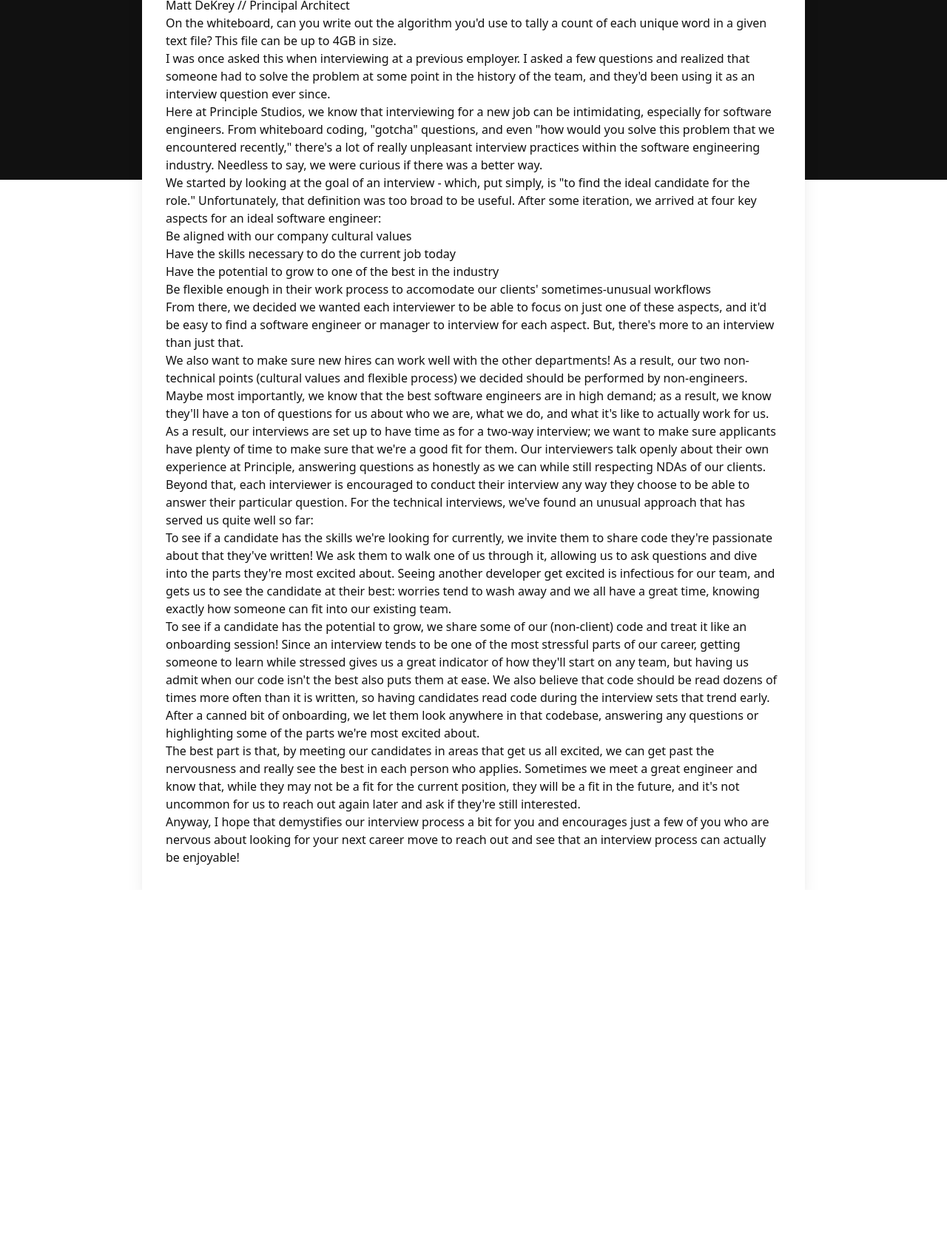
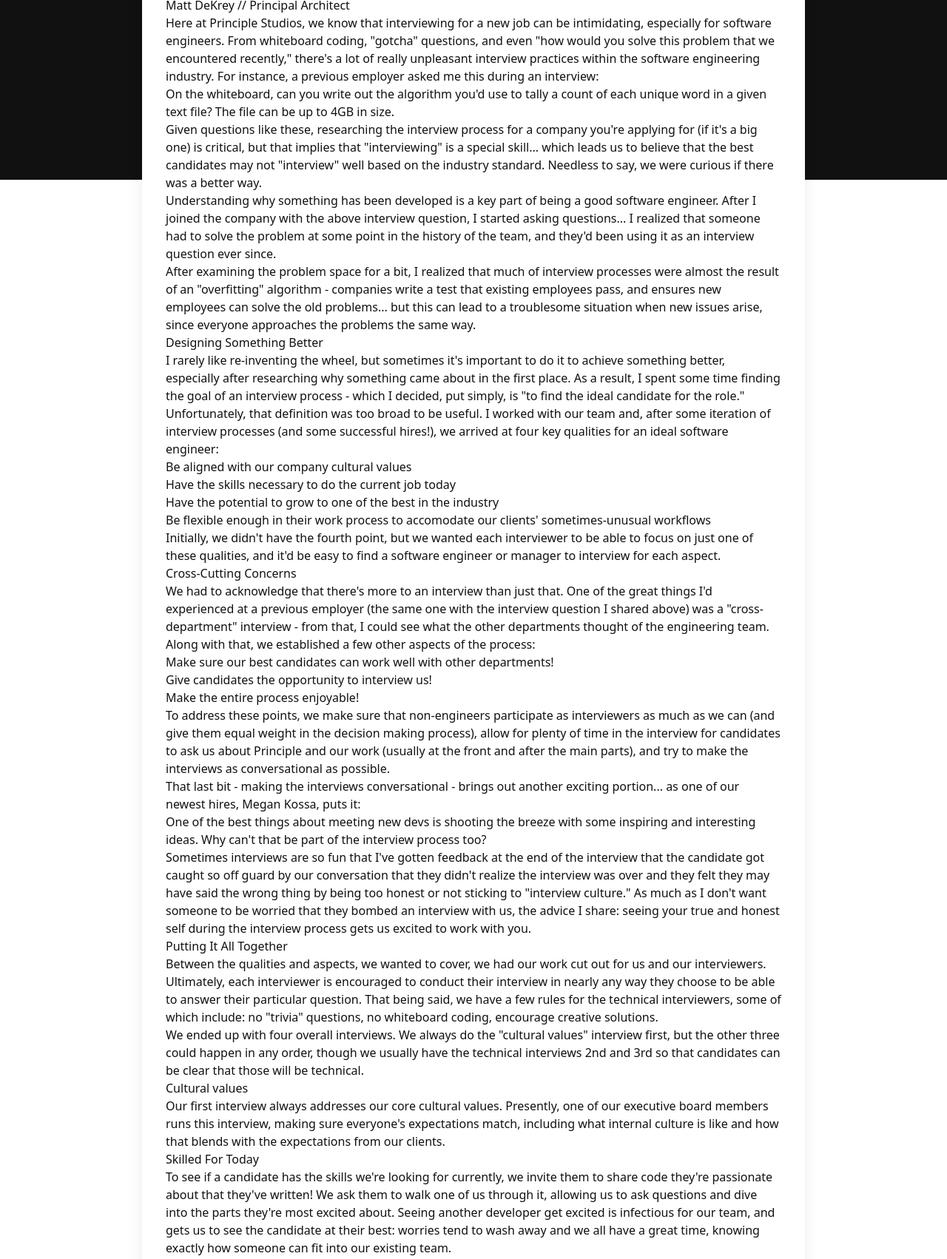
Before and after one commit to PrincipleStudios/PrincipleTools, an Astro site in the folder PrincipleStudios.Tools.Ui/: page /culture/interviews in a window 1280 px wide. Shown: the part 141-1843 px from the top of the page at 74% size. Before the commit the page ends 1344 px from the top, so only its background shows below. Built offline with nearby package versions, Linux system fonts and the light colour scheme; Astro itself is replaced by a stand-in of ours; some packages are replaced by stand-ins of ours.

Commit message:
Rewrite interviews article with fresh eyes

```diff
--- a/PrincipleStudios.Tools.Ui/src/pages/culture/interviews.mdx
+++ b/PrincipleStudios.Tools.Ui/src/pages/culture/interviews.mdx
@@ -14,25 +14,44 @@
 
 </a>
 
-> On the whiteboard, can you write out the algorithm you'd use to tally a count
-> of each unique word in a given text file? This file can be up to 4GB in size.
-
-I was once asked this when interviewing at a previous employer. I asked a few
-questions and realized that someone had to solve the problem at some point in
-the history of the team, and they'd been using it as an interview question ever
-since.
-
 Here at Principle Studios, we know that interviewing for a new job can be
 intimidating, especially for software engineers. From whiteboard coding,
 "gotcha" questions, and even "how would you solve this problem that we
 encountered recently," there's a lot of really unpleasant interview practices
-within the software engineering industry. Needless to say, we were curious if
-there was a better way.
+within the software engineering industry. For instance, a previous employer
+asked me this during an interview:
 
-We started by looking at the goal of an interview - which, put simply, is "to
-find the ideal candidate for the role." Unfortunately, that definition was too
-broad to be useful. After some iteration, we arrived at four key aspects for
-an ideal software engineer:
+> On the whiteboard, can you write out the algorithm you'd use to tally a count
+> of each unique word in a given text file? The file can be up to 4GB in size.
+
+Given questions like these, researching the interview process for a company
+you're applying for (if it's a big one) is critical, but that implies that
+"interviewing" is a special skill... which leads us to believe that the best
+candidates may not "interview" well based on the industry standard. Needless to
+say, we were curious if there was a better way.
+
+Understanding why something has been developed is a key part of being a good
+software engineer. After I joined the company with the above interview question,
+I started asking questions... I realized that someone had to solve the problem
+at some point in the history of the team, and they'd been using it as an
+interview question ever since.
+
+After examining the problem space for a bit, I realized that much of interview
+processes were almost the result of an "overfitting" algorithm - companies write
+a test that existing employees pass, and ensures new employees can solve the old
+problems... but this can lead to a troublesome situation when new issues arise,
+since everyone approaches the problems the same way.
+
+## Designing Something Better
+
+I rarely like re-inventing the wheel, but sometimes it's important to do it to
+achieve something better, especially after researching why something came about
+in the first place. As a result, I spent some time finding the goal of an
+interview process - which I decided, put simply, is "to find the ideal candidate
+for the role." Unfortunately, that definition was too broad to be useful. I
+worked with our team and, after some iteration of interview processes (and some
+successful hires!), we arrived at four key qualities for an ideal software
+engineer:
 
 - Be aligned with our [company cultural values][1]
 - Have the skills necessary to do the current job today
@@ -40,51 +59,110 @@
 - Be flexible enough in their work process to accomodate our clients'
   sometimes-unusual workflows
 
-From there, we decided we wanted each interviewer to be able to focus on just
-one of these aspects, and it'd be easy to find a software engineer or manager to
-interview for each aspect. But, there's more to an interview than just that.
+Initially, we didn't have the fourth point, but we wanted each interviewer to be
+able to focus on just one of these qualities, and it'd be easy to find a software
+engineer or manager to interview for each aspect.
 
-We also want to make sure new hires can work well with the other departments! As
-a result, our two non-technical points (cultural values and flexible process) we
-decided should be performed by non-engineers.
+## Cross-Cutting Concerns
 
-Maybe most importantly, we know that the best software engineers are in high
-demand; as a result, we know they'll have a ton of questions for us about who we
-are, what we do, and what it's like to actually work for us. As a result, our
-interviews are set up to have time as for a two-way interview; we want to make
-sure applicants have plenty of time to make sure that we're a good fit for them.
-Our interviewers talk openly about their own experience at Principle, answering
-questions as honestly as we can while still respecting NDAs of our clients.
+We had to acknowledge that there's more to an interview than just that. One of
+the great things I'd experienced at a previous employer (the same one with the
+interview question I shared above) was a "cross-department" interview - from
+that, I could see what the other departments thought of the engineering team.
+Along with that, we established a few other aspects of the process:
 
-Beyond that, each interviewer is encouraged to conduct their interview any way
-they choose to be able to answer their particular question. For the technical
-interviews, we've found an unusual approach that has served us quite well so
-far:
+- Make sure our best candidates can work well with other departments!
+- Give candidates the opportunity to interview us!
+- Make the entire process enjoyable!
 
-- To see if a candidate has the skills we're looking for currently, we invite
+To address these points, we make sure that non-engineers participate as
+interviewers as much as we can (and give them equal weight in the decision
+making process), allow for plenty of time in the interview for candidates to
+ask us about Principle and our work (usually at the front and after the main
+parts), and try to make the interviews as conversational as possible.
+
+That last bit - making the interviews conversational - brings out another
+exciting portion... as one of our newest hires, Megan Kossa, puts it:
+
+> One of the best things about meeting new devs is shooting the breeze with some
+> inspiring and interesting ideas. Why can't that be part of the interview
+> process too?
+
+Sometimes interviews are so fun that I've gotten feedback at the end of the
+interview that the candidate got caught so off guard by our conversation that
+they didn't realize the interview was over and they felt they may have said the
+wrong thing by being too honest or not sticking to "interview culture." As much
+as I don't want someone to be worried that they bombed an interview with us, the
+advice I share: seeing your true and honest self during the interview process
+gets us excited to work with you.
+
+## Putting It All Together
+
+Between the qualities and aspects, we wanted to cover, we had our work cut out
+for us and our interviewers.
+
+Ultimately, each interviewer is encouraged to conduct their interview in nearly
+any way they choose to be able to answer their particular question. That being
+said, we have a few rules for the technical interviewers, some of which include:
+no "trivia" questions, no whiteboard coding, encourage creative solutions.
+
+We ended up with four overall interviews. We always do the "cultural values"
+interview first, but the other three could happen in any order, though we
+usually have the technical interviews 2nd and 3rd so that candidates can be
+clear that those will be technical.
+
+### Cultural values
+
+Our first interview always addresses our [core cultural values][1]. Presently,
+one of our executive board members runs this interview, making sure everyone's
+expectations match, including what internal culture is like and how that blends
+with the expectations from our clients.
+
+### Skilled For Today
+
+To see if a candidate has the skills we're looking for currently, we invite
 them to share code they're passionate about that they've written! We ask them
 to walk one of us through it, allowing us to ask questions and dive into the
 parts they're most excited about. Seeing another developer get excited is
 infectious for our team, and gets us to see the candidate at their best:
 worries tend to wash away and we all have a great time, knowing exactly how
 someone can fit into our existing team.
-- To see if a candidate has the potential to grow, we share some of our
-  (non-client) code and treat it like an onboarding session! Since an interview
-  tends to be one of the most stressful parts of our career, getting someone to
-  learn while stressed gives us a great indicator of how they'll start on any
-  team, but having us admit when our code isn't the best also puts them at ease.
-  We also believe that code should be read dozens of times more often than it is
-  written, so having candidates read code during the interview sets that trend
-  early. After a canned bit of onboarding, we let them look anywhere in that
-  codebase, answering any questions or highlighting some of the parts we're most
-  excited about.
 
-The best part is that, by meeting our candidates in areas that get us all
-excited, we can get past the nervousness and really see the best in each person
-who applies. Sometimes we meet a great engineer and know that, while they may
-not be a fit for the current position, they will be a fit in the future, and
-it's not uncommon for us to reach out again later and ask if they're still
-interested.
+### Potential To Grow
+
+To see if a candidate has the potential to grow, we share some of our
+(non-client) code and treat it like an onboarding session! We believe that code
+should be read dozens of times more often than it is written, so having
+candidates read code during the interview sets that trend early. After a canned
+bit of onboarding, we let them look anywhere in that codebase, answering any
+questions or highlighting some of the parts we're most excited about. The way
+they move through the codebase, dig into and talk about boilerplate, and even
+what kinds of things they find interesting and exciting tells our interviewer a
+lot about how the candidate will want to grow in the future.
+
+### Flexible For Clients
+
+Usually our last interview, one of our project managers usually leads a
+conversation about the candidate's needs in a work environment. Here we look for
+flexibility - a strict adherance to a particular SDLC (software development life
+cycle), tool, or other development practice usually means that we wouldn't be an
+ideal long-term fit for the candidate; they would not stay happy here for long.
+This is partly because our clients each have their own process requirements; in
+the consulting realm, some clients practice waterfall, many do not value
+automated tests, and some prefer manual deployments. However, some of it is also
+due to our curious nature: we like to try new things, sometimes often, to see if
+they'll help us. That said, when we do find those candidates who are hungry to
+learn about how other teams do things, try it out, and even have other ideas to
+try out... we get excited to work with them, too!
+
+## Closing Notes
+
+In my humble opinion, the best part of our interview process is that, by meeting
+our candidates in areas that get us all excited, we can get past the nervousness
+and really see the best in each person who applies. Sometimes we meet a great
+engineer and know that, while they may not be a fit for the current position,
+they will be a fit in the future, and it's not uncommon for us to reach out
+again later and ask if they're still interested.
 
 Anyway, I hope that demystifies our interview process a bit for you and
 encourages just a few of you who are nervous about looking for your next career
```
Lines whose indentation alone changed are shown as unchanged.
